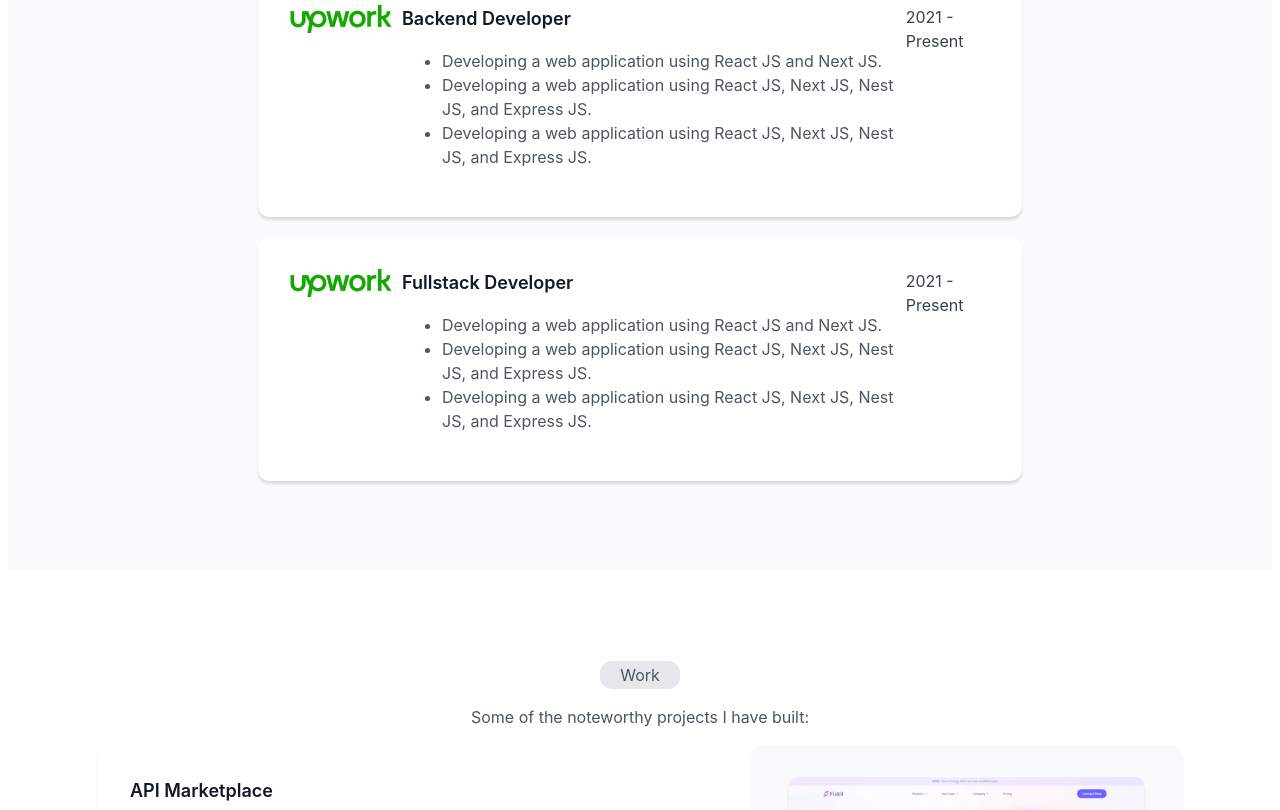
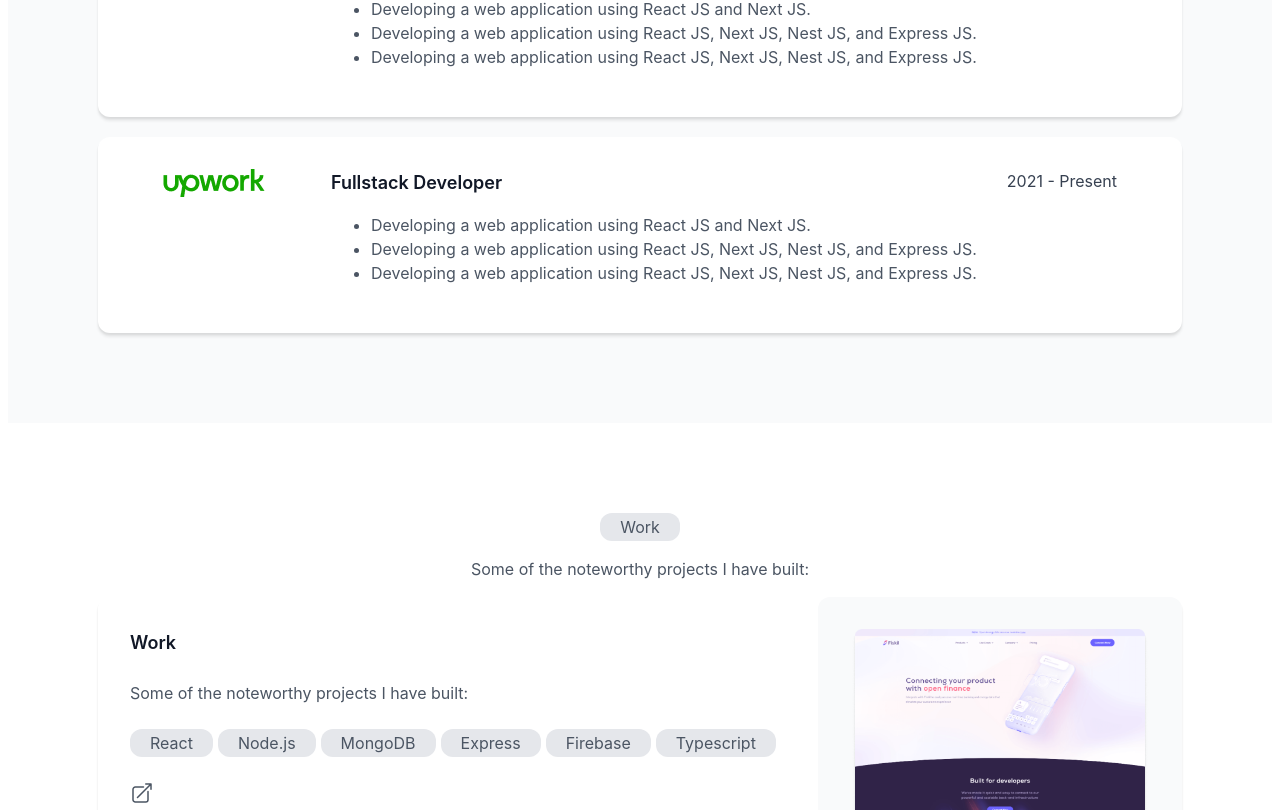
Before and after one commit to asrafmi/my-portofolio, a React (Vite) app in the folder my-portofolio/: page / in a window 1280 px wide. Shown: the part 3270-4080 px from the top of the page. Built offline with nearby package versions, Linux system fonts and the light colour scheme.

Commit message:
fix: design

```diff
--- a/my-portofolio/src/components/Experience/Experience.js
+++ b/my-portofolio/src/components/Experience/Experience.js
@@ -1,3 +1,5 @@
+import Upwork from '../../assets/experiences/logo-upwork.png';
+
 export const experience = {
   title: 'Experience',
   description: 'My experience in the field of software development:',
@@ -7,6 +9,7 @@ export const experience = {
       position: 'Frontend Developer',
       company: 'PT. Bumi Teknologi',
       date: '2021 - Present',
+      img: Upwork,
       description: [
         {
           id: 1,
@@ -27,6 +30,7 @@ export const experience = {
       position: 'Backend Developer',
       company: 'PT. Bumi Teknologi',
       date: '2021 - Present',
+      img: Upwork,
       description: [
         {
           id: 1,
@@ -47,6 +51,7 @@ export const experience = {
       position: 'Fullstack Developer',
       company: 'PT. Bumi Teknologi',
       date: '2021 - Present',
+      img: Upwork,
       description: [
         {
           id: 1,
--- a/my-portofolio/src/components/Experience/Experience.jsx
+++ b/my-portofolio/src/components/Experience/Experience.jsx
@@ -1,6 +1,6 @@
+import { motion } from 'framer-motion';
 import styles from './Experience.module.scss';
 import Chip from '../Chip/Chip';
-import Upwork from '../../assets/experiences/logo-upwork.png';
 import { experience } from './Experience';
 
 const Experience = () => {
@@ -11,25 +11,38 @@ const Experience = () => {
         <p className={styles.descriptionText}>{experience.description}</p>
         <div className={styles.listExperienceContainer}>
           {experience.list.map((item) => (
-            <div key={item.id} className={styles.experienceCard}>
+            <motion.div
+              initial={{
+                y: 200,
+                opacity: 0,
+              }}
+              transition={{ duration: 1 }}
+              whileInView={{
+                opacity: 1,
+                y: 0,
+              }}
+              key={item.id}
+              className={styles.experienceCard}
+            >
               <img
-                src={Upwork}
-                alt="experience-logo"
+                src={item.img}
+                alt={item.company}
                 className={styles.experienceLogo}
               />
               <div className={styles.experienceCardWrapper}>
                 <p className={styles.timeRange}>{item.date}</p>
-                <div>
+                <div className={styles.descriptionCardWrapper}>
                   <p className={styles.position}>{item.position}</p>
-
                   <ul className={styles.listDescription}>
                     {item.description.map((desc) => (
-                      <li key={desc.id}>{desc.text}</li>
+                      <li key={desc.id} className={styles.description}>
+                        {desc.text}
+                      </li>
                     ))}
                   </ul>
                 </div>
               </div>
-            </div>
+            </motion.div>
           ))}
         </div>
       </div>
--- a/my-portofolio/src/components/Experience/Experience.module.scss
+++ b/my-portofolio/src/components/Experience/Experience.module.scss
@@ -2,34 +2,37 @@
 
 .experience {
   padding: 90px 90px;
-  background-color: #f9fafb;
+  background-color: var(--Gray-50, #f9fafb);
 
   .experienceContainer {
     margin-top: 50px;
-  }
 
     .descriptionText {
       text-align: center;
     }
 
+    .listExperienceContainer {
+      @extend .flex-col;
+      gap: 20px;
+
       .experienceCard {
         @extend .flex-col;
-    margin-top: 20px;
-    gap: 10px;
-    background-color: $white;
         padding: 32px;
         border-radius: 12px;
+        background: $white;
+
+        /* Drop Shadow/md */
         box-shadow: 0px 4px 3px 0px rgba(0, 0, 0, 0.07),
           0px 2px 2px 0px rgba(0, 0, 0, 0.06);
+
+        .experienceCardWrapper {
+          @extend .flex-col;
+          gap: 30px;
+        }
 
         .experienceLogo {
           width: 102px;
           height: 28px;
-    }
-
-    .experienceCardWrapper {
-      @extend .flex-col;
-      gap: 10px;
         }
 
         .timeRange {
@@ -44,17 +47,16 @@
           font-size: 18px;
           font-weight: 600;
           line-height: 28px;
-      margin: 0;
         }
 
         li {
           text-decoration: none;
           color: $dark-grey;
         }
-  }
 
         p {
           margin: 0;
+        }
       }
 
       @media screen and (min-width: 1024px) {
@@ -65,22 +67,17 @@
 
           .experienceCardWrapper {
             display: flex;
-        flex-direction: row-reverse !important;
-        align-items: flex-start !important;
+            flex-direction: row-reverse;
+          }
+        }
       }
     }
   }
 }
 
-@media screen and (min-width: 1024px) {
+@media screen and (min-width: 1400px) {
   .experience {
     padding: 90px 250px;
-  }
-}
-
-@media screen and (min-width: 1400px) {
-  .experience {
-    padding: 90px 400px;
   }
 }
 
--- a/my-portofolio/src/components/GetInTouch/GetInTouch.jsx
+++ b/my-portofolio/src/components/GetInTouch/GetInTouch.jsx
@@ -8,7 +8,6 @@ import {
 
 const GetInTouch = () => {
   const copyToClipboard = (text) => {
-    console.log('text', text);
     navigator.clipboard.writeText(text);
   };
   return (
@@ -21,7 +20,9 @@ const GetInTouch = () => {
         </p>
         <div className={styles.contactContainer}>
           <div className={styles.emailWrapper}>
-            <EnvelopeIcon className={styles.mailIcon} />
+            <a href="mailto:asraf.muhammad07@gmail.com">
+              <EnvelopeIcon className={styles.mailIcon} />
+            </a>
             <p className={styles.email}>asraf.muhammad07@gmail.com</p>
             <Square2StackIcon
               onClick={() => copyToClipboard('asraf.muhammad07@gmail.com')}
--- a/my-portofolio/src/components/Work/Work.jsx
+++ b/my-portofolio/src/components/Work/Work.jsx
@@ -1,35 +1,36 @@
+import styles from './Work.module.scss';
+import WorkPicture from '../../assets/work/picture.png';
+import Chip from '../Chip/Chip';
+import { Work as WorkItems } from './Work';
 import { ArrowTopRightOnSquareIcon } from '@heroicons/react/24/outline';
-import Chip from '../Chip/Chip';
-import styles from './Work.module.scss';
-import { Work as WorkItems } from './Work';
 
 const Work = () => {
   return (
     <section className={styles.work}>
-      <Chip title="Work" />
+      <Chip title={WorkItems.title} />
       <div className={styles.workContainer}>
-        <p className={styles.descriptionText}>
-          Some of the noteworthy projects I have built:
-        </p>
+        <p className={styles.descriptionText}>{WorkItems.description}</p>
         <div className={styles.listWorkContainer}>
-          {WorkItems.list.map((work) => (
+          {WorkItems.list.map((workItem) => (
             <div
-              key={work.id}
+              key={workItem.id}
               className={styles.workCard}
-              style={{ flexDirection: work.reverse ? 'row-reverse' : null }}
+              style={{ flexDirection: workItem.reverse ? 'row-reverse' : null }}
             >
               <div className={styles.imgContainer}>
                 <img
-                  src={work.img}
-                  alt="work-logo"
+                  src={workItem.img}
+                  alt={workItem.title}
                   className={styles.workImg}
                 />
               </div>
               <div className={styles.descriptionContainer}>
-                <p className={styles.workTitle}>{work.title}</p>
-                <p className={styles.workDescription}>{work.description}</p>
+                <p className={styles.workTitle}>{WorkItems.title}</p>
+                <p className={styles.workDescription}>
+                  {WorkItems.description}
+                </p>
                 <div className={styles.techStack}>
-                  {work.techStack.map((tech) => (
+                  {workItem.techStack.map((tech) => (
                     <Chip title={tech} key={tech} />
                   ))}
                 </div>
--- a/my-portofolio/src/components/Work/Work.module.scss
+++ b/my-portofolio/src/components/Work/Work.module.scss
@@ -76,8 +76,8 @@
     .workCard {
       display: flex;
 
-      .imgContainer {
-        width: -webkit-fill-available;
+      .descriptionContainer {
+        width: 100%;
       }
     }
   }
```
Lines whose indentation alone changed are shown as unchanged.
